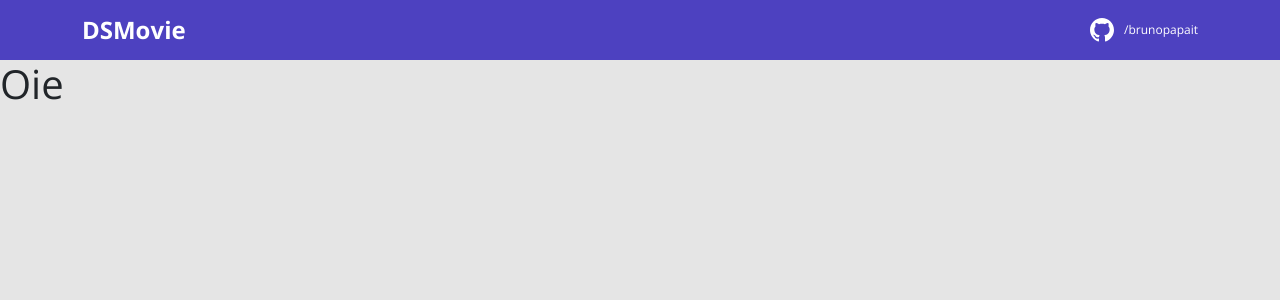
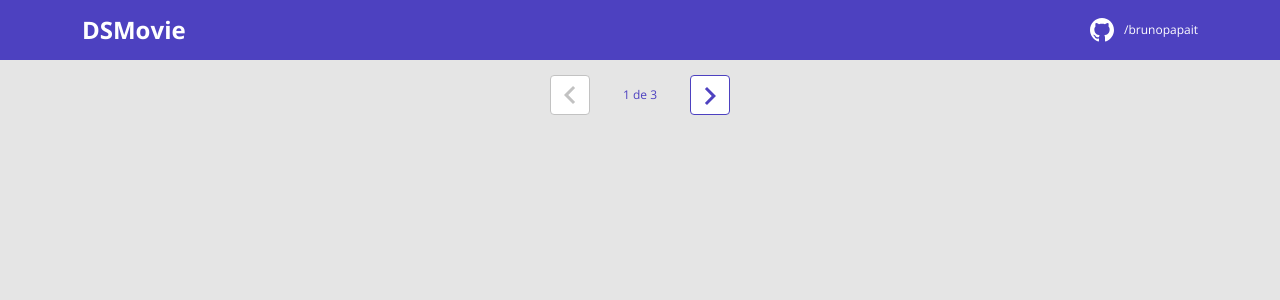
Before and after one commit to brunopapait/dsmovie, a React (Create React App) app in the folder frontend/: page / in a window 1280 px wide. Shown: the top 300 px of the page. Built offline with nearby package versions, Linux system fonts and the light colour scheme.

Commit message:
feat: create component of pagination

```diff
--- a/frontend/src/App.tsx
+++ b/frontend/src/App.tsx
@@ -1,7 +1,8 @@
 import {
   BrowserRouter,
   Routes,
-  Route
+  Route,
+  Navigate
 } from "react-router-dom";
 import Listing from './pages/Listing';
 import Form from './pages/Form';
@@ -17,7 +18,9 @@
         <Route path="/form">
           <Route path=":movieId" element={<Form />} />
         </Route>
-        <Route path="*" element={<NotFound />}/>
+        <Route path="/404" element={<NotFound />}/>
+        <Route path='*' element={<Navigate to="/404" />} />
+        Navigate
       </Routes>
     </BrowserRouter>
   );
--- a/frontend/src/pages/Form/index.tsx
+++ b/frontend/src/pages/Form/index.tsx
@@ -1,5 +1,40 @@
+import './styles.css';
+
+const movie = {
+  id: 1,
+  image: "https://www.themoviedb.org/t/p/w533_and_h300_bestv2/jBJWaqoSCiARWtfV0GlqHrcdidd.jpg",
+  title: "The Witcher",
+  count: 2,
+  score: 4.5
+};
+
 export default function Form() {
   return (
-    <h1>Oie</h1>
+    <div className="dsmovie-form-container">
+    <img className="dsmovie-movie-card-image" src={movie.image} alt={movie.title} />
+    <div className="dsmovie-card-bottom-container">
+        <h3>{movie.title}</h3>
+        <form className="dsmovie-form">
+            <div className="form-group dsmovie-form-group">
+                <label htmlFor="email">Informe seu email</label>
+                <input type="email" className="form-control" id="email" />
+            </div>
+            <div className="form-group dsmovie-form-group">
+                <label htmlFor="score">Informe sua avaliação</label>
+                <select className="form-control" id="score">
+                    <option>1</option>
+                    <option>2</option>
+                    <option>3</option>
+                    <option>4</option>
+                    <option>5</option>
+                </select>
+            </div>
+            <div className="dsmovie-form-btn-container">
+                <button type="submit" className="btn btn-primary dsmovie-btn">Salvar</button>
+            </div>
+        </form >
+        <button className="btn btn-primary dsmovie-btn mt-3">Cancelar</button>
+    </div >
+</div >
   );
 }
--- /dev/null
+++ b/frontend/src/pages/Form/styles.css
@@ -0,0 +1,57 @@
+.dsmovie-form-container {
+  max-width: 480px;
+  margin: 40px auto;
+  padding: 20px;
+}
+
+.dsmovie-form {
+  width: calc(100% - 20px);
+}
+
+.dsmovie-form-group {
+  margin-bottom: 20px;
+}
+
+.dsmovie-form-group label {
+  font-size: 12px;
+  color: #aaa;
+}
+
+.dsmovie-form-btn-container {
+  display: flex;
+  justify-content: center;
+}
+
+.dsmovie-movie-card-image {
+  width: 100%;
+  border-radius: 8px 8px 0 0;
+}
+
+.dsmovie-card-bottom-container {
+  background-color: #fff;
+  display: flex;
+  flex-direction: column;
+  align-items: center;
+  padding: 10px 10px 20px 10px;
+  border-radius: 0 0 8px 8px;
+}
+
+.dsmovie-card-bottom-container h3 {
+  color: #4a4a4a;
+  text-align: center;
+  font-size: 14px;
+  font-weight: 700;
+  margin-bottom: 10px;
+  min-height: 40px;
+}
+
+.dsmovie-btn {
+  background-color: var(--color-primary);
+  font-size: 14px;
+  font-weight: 700;
+  height: 40px;
+  width: 180px;
+  display: flex;
+  align-items: center;
+  justify-content: center;
+}
--- a/frontend/src/pages/Listing/index.tsx
+++ b/frontend/src/pages/Listing/index.tsx
@@ -1,5 +1,7 @@
+import Pagination from "../Pagination";
+
 export default function Listing() {
   return (
-    <h1>Oie</h1>
+    <Pagination />
   );
 }
--- /dev/null
+++ b/frontend/src/pages/Pagination/index.tsx
@@ -0,0 +1,18 @@
+import './styles.css';
+import {ReactComponent as Arrow} from '../../assets/images/arrow.svg';
+
+export default function Pagination() {
+  return (
+    <div className="dsmovie-pagination-container">
+    <div className="dsmovie-pagination-box">
+        <button className="dsmovie-pagination-button" disabled={true} >
+            <Arrow />
+        </button>
+        <p>{`${1} de ${3}`}</p>
+        <button className="dsmovie-pagination-button" disabled={false} >
+            <Arrow className="dsmovie-flip-horizontal" />
+        </button>
+    </div>
+</div>
+  );
+}
--- /dev/null
+++ b/frontend/src/pages/Pagination/styles.css
@@ -0,0 +1,54 @@
+.dsmovie-pagination-container {
+  padding: 15px 0;
+  display: flex;
+  justify-content: center;
+  align-items: center;
+}
+
+.dsmovie-pagination-box {
+  width: 180px;
+  display: flex;
+  justify-content: space-between;
+  align-items: center;
+}
+
+.dsmovie-pagination-box form {
+  width: 100%;
+  display: flex;
+}
+
+.dsmovie-pagination-button {
+  width: 40px;
+  height: 40px;
+  border-radius: 4px;
+  background-color: #fff;
+  display: flex;
+  justify-content: center;
+  align-items: center;
+  border: 1px solid var(--color-primary);
+  cursor: pointer;
+}
+
+.dsmovie-pagination-button svg {
+  filter: brightness(0) saturate(100%) invert(26%) sepia(19%) saturate(7395%)
+    hue-rotate(234deg) brightness(89%) contrast(92%);
+}
+
+.dsmovie-pagination-button:disabled {
+  border: 1px solid #c2c2c2;
+  cursor: unset;
+}
+
+.dsmovie-pagination-button:disabled svg {
+  filter: none;
+}
+
+.dsmovie-pagination-container p {
+  margin: 0;
+  font-size: 12px;
+  color: var(--color-primary);
+}
+
+.dsmovie-flip-horizontal {
+  transform: rotate(180deg);
+}
```
Also changed, not shown: frontend/src/assets/images/arrow.svg (added).
